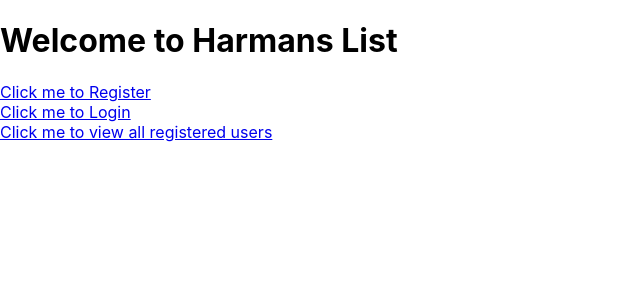
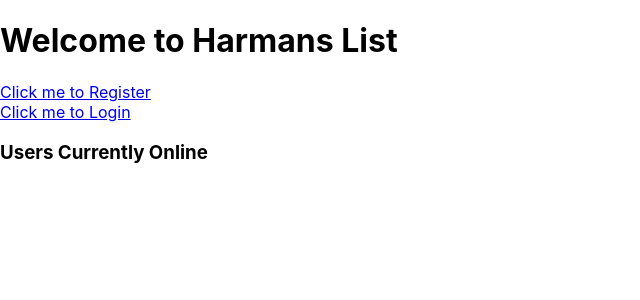
Before and after one commit to harmant901/frontend, a React (Create React App) app: page / in a window 1280 px wide. Shown: the top 300 px of the page, without its empty margins (0-640 px from the left). Built offline with nearby package versions, Linux system fonts and the light colour scheme; no server answers.

Commit message:
Updated users registered list to currently online users

```diff
--- a/src/App.js
+++ b/src/App.js
@@ -15,18 +15,18 @@ function App() {
       <h1>Welcome to Harmans List</h1>
       <Router>
       <Switch>
-        <Route path='/viewusers' component={ViewUsers} exact />
+
         <Route path="/register" component={Register} exact />
         <Route path="/login" component={Login} exact />
       </Switch>
 
       <Link className="link" to="/register">Click me to Register</Link><br></br>
       <Link className="link" to="/login">Click me to Login</Link><br></br>
-      <Link className="link" to="/viewusers">Click me to view all registered users</Link>
+
 
 
       </Router>
-
+        <ViewUsers/>
     </div>
   );
 }
--- a/src/components/ViewUsers.js
+++ b/src/components/ViewUsers.js
@@ -42,13 +42,16 @@ class ViewUsers extends React.Component {
 
 
     render() {
+        const users = this.state.userData.map(d => ( d.online ? <li key={d.username}>{d.username}</li> : <p></p>));
 
         return (
 
             <div>
-                <h2>List of users</h2>
+                <h3>Users Currently Online</h3>
                 <ul>
-                    {this.state.userData.map(d => (<li key={d.username}>{d.username}</li>))}
+
+                {users}
+
                 </ul>
 
             </div>
```
Also changed, not shown: 1 other file (tests, documents, lock files or other folders).
